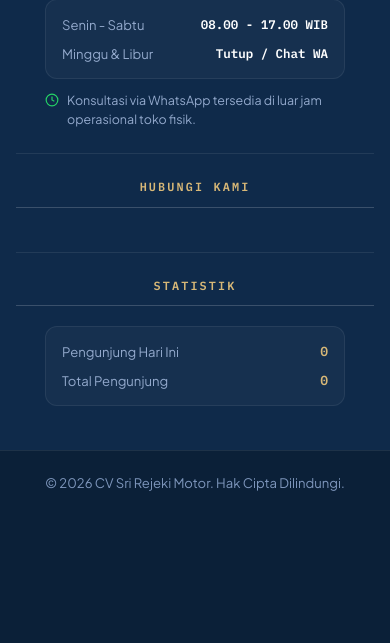
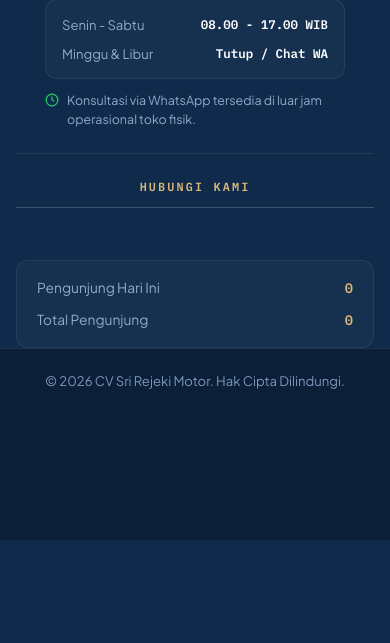
Before and after one commit to robertusdanan/cvsrirejekimotor, a PHP site: page / in a window 390 px wide. Shown: the part 2755-3398 px from the top of the page. After the commit the page ends 3295 px from the top, so only its background shows below. Run offline with PHP 8.4, Linux system fonts and the light colour scheme; data that the repository does not hold is empty.

Commit message:
Footer: Statistik pindah ke bar bawah, Jam Operasional lebih lega.
- Kolom ke-5 Statistik dihapus dari grid footer; angkanya pindah ke
  bar lebar penuh di bawah keempat kolom (tanpa judul STATISTIK),
  dua nilai berdampingan dengan pemisah: Pengunjung Hari Ini |
  Total Pengunjung. Label, angka, dan pemanggilan baca() tidak berubah.
- Grid footer 5 -> 4 kolom (brand 1.25 / nav 0.75 / jam 1.35 /
  kontak 1.25) supaya "Senin - Sabtu 08.00 - 17.00 WIB" muat
  satu baris tanpa keluar dari kotak jam.
- Mobile (<=1024): bar menumpuk vertikal, lebar penuh.

```diff
--- a/assets/css/style.css
+++ b/assets/css/style.css
@@ -938,7 +938,7 @@ h1, h2 {
   background: linear-gradient(90deg, transparent, rgba(255, 255, 255, 0.35), transparent);
 }
 .footer-inner {
-  display: grid; grid-template-columns: 1.35fr 0.85fr 1.05fr 1.15fr 0.95fr;
+  display: grid; grid-template-columns: 1.25fr 0.75fr 1.35fr 1.25fr;
   gap: 40px; padding-bottom: 52px;
 }
 .footer-col { min-width: 0; }
@@ -1012,17 +1012,22 @@ h1, h2 {
 .footer-contact-item a:hover { color: #FFFFFF; }
 .footer-icon { color: var(--gold-bright); flex-shrink: 0; margin-top: 2px; }
 
-/* Kolom Statistik — JANGAN ubah markup/angka; hanya tampilan */
-.footer-stats-box {
+/* Statistik — bar lebar penuh di bawah kolom; label/angka JANGAN diubah */
+.footer-stats-bar-wrap { padding-bottom: 44px; }
+.footer-stats-bar {
+  display: flex; align-items: center;
   background: rgba(255,255,255,0.03); border: 1px solid rgba(255,255,255,0.07);
-  border-radius: var(--radius-md); padding: 14px 16px; margin-bottom: 12px;
+  border-radius: var(--radius-md); padding: 16px 24px;
 }
-.stats-row {
-  display: flex; justify-content: space-between; align-items: center; font-size: 0.82rem; margin: 0 0 8px;
+.footer-stats-bar .stats-row {
+  flex: 1; display: flex; justify-content: space-between; align-items: center;
+  font-size: 0.86rem; margin: 0;
 }
-.stats-row:last-child { margin-bottom: 0; }
+.footer-stats-bar .stats-row + .stats-row {
+  border-left: 1px solid rgba(255,255,255,0.10); padding-left: 32px; margin-left: 32px;
+}
 .stats-label { color: #93A9CC; }
-.stats-value { color: var(--gold-bright); font-family: var(--font-mono); font-weight: 600; font-size: 0.82rem; }
+.stats-value { color: var(--gold-bright); font-family: var(--font-mono); font-weight: 600; font-size: 0.86rem; }
 
 .footer-bottom {
   border-top: 1px solid rgba(255, 255, 255, 0.08); background: rgba(0,0,0,0.25);
@@ -1294,7 +1299,9 @@ h1, h2 {
 
   .footer-hours-box { max-width: 300px; margin: 0 auto 12px; }
   .footer-note-wa { max-width: 300px; margin: 0 auto; text-align: left; }
-  .footer-stats-box { max-width: 300px; margin: 0 auto 12px; }
+  .footer-stats-bar-wrap { padding-bottom: 32px; }
+  .footer-stats-bar { flex-direction: column; align-items: stretch; gap: 10px; padding: 16px 20px; }
+  .footer-stats-bar .stats-row + .stats-row { border-left: none; padding-left: 0; margin-left: 0; }
   .hours-row { flex-wrap: wrap; gap: 4px 10px; }
 
   .footer-contact { align-items: center; }
--- a/templates/footer.php
+++ b/templates/footer.php
@@ -92,11 +92,12 @@ if (str_starts_with($cleanWa, '0')) {
       </div>
     </div>
 
-    <!-- Kolom 5: Statistik Pengunjung -->
-    <div class="footer-col">
-      <h4 class="footer-heading">Statistik</h4>
+  </div>
+
+  <!-- Statistik Pengunjung - bar lebar penuh di bawah kolom (tanpa judul) -->
+  <div class="container footer-stats-bar-wrap">
+    <div class="footer-stats-bar">
       <?php $stats = function_exists('statistikKunjungan') ? statistikKunjungan()->baca() : ['hari_ini' => 0, 'total' => 0]; ?>
-      <div class="footer-stats-box">
       <p class="stats-row">
         <span class="stats-label">Pengunjung Hari Ini</span>
         <span class="stats-value"><?= number_format((int) $stats['hari_ini'], 0, ',', '.') ?></span>
@@ -105,7 +106,6 @@ if (str_starts_with($cleanWa, '0')) {
         <span class="stats-label">Total Pengunjung</span>
         <span class="stats-value"><?= number_format((int) $stats['total'], 0, ',', '.') ?></span>
       </p>
-      </div>
     </div>
   </div>
 
```
Lines whose indentation alone changed are shown as unchanged.
